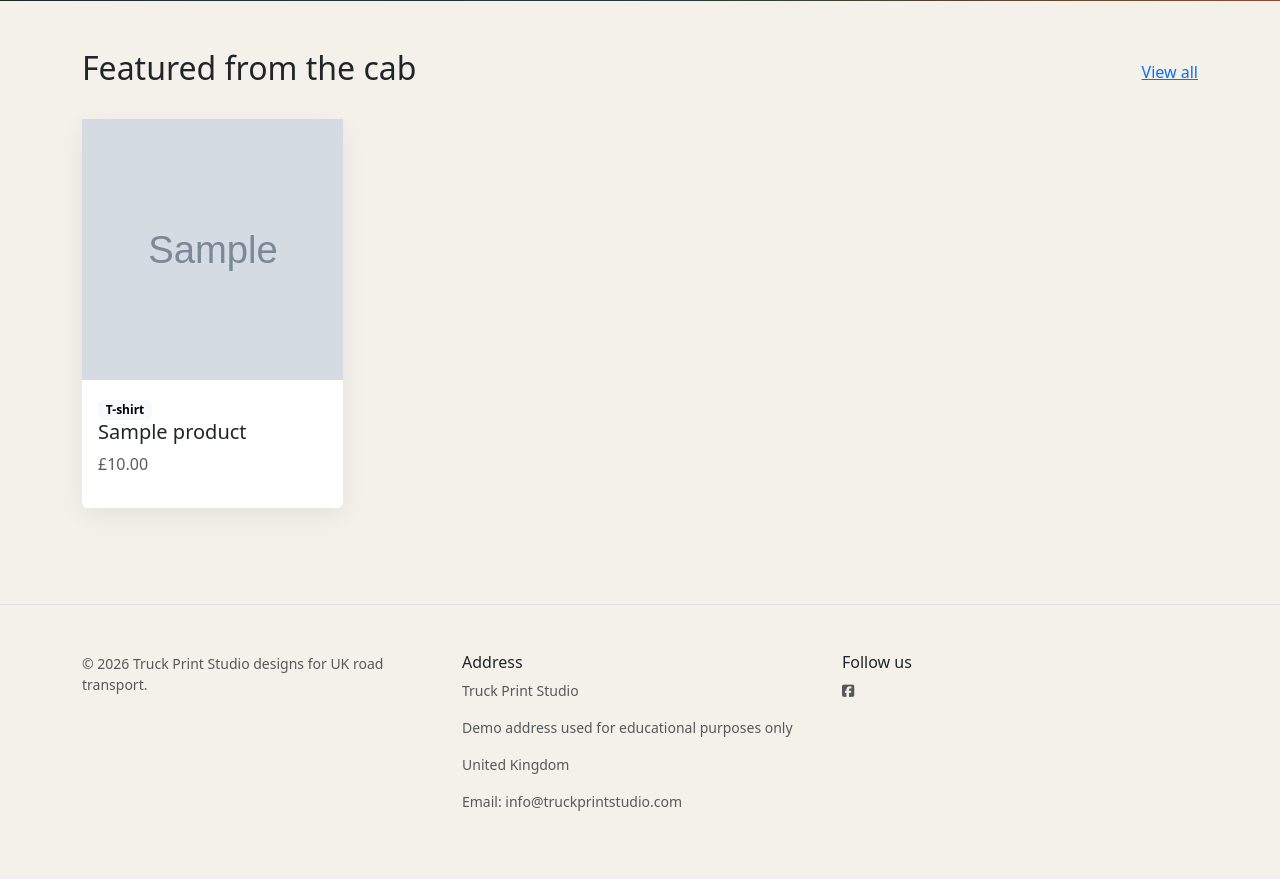
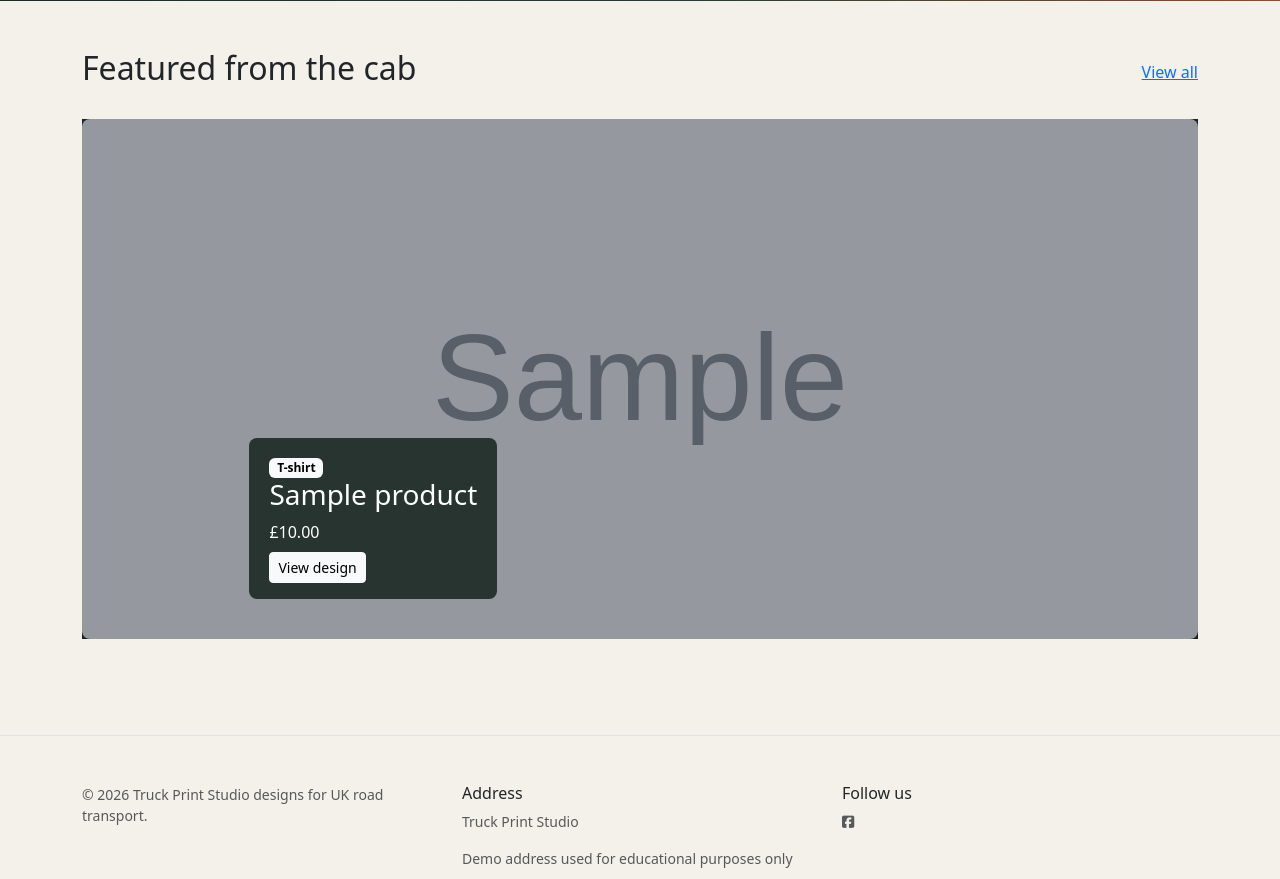
Before and after one commit to 11florin/truck_print_studio, a Django app: page / in a window 1280 px wide. Shown: the part 592-1471 px from the top of the page. Before the commit the page ends 1403 px from the top, so only its background shows below. Run offline with Django 5.2, Linux system fonts and the light colour scheme; tables that the repository leaves empty hold one stand-in row (values such as "Sample post"); grey boxes marked "Sample" are stand-in pictures; parts of the project's set-up code (start-up, migrations or seed data) failed here and were passed over; some libraries are stand-ins or nearby versions.

Commit message:
I add the featured product carousel

```diff
--- a/static/css/style.css
+++ b/static/css/style.css
@@ -11,6 +11,22 @@ body {
 .card {
   border: 0;
   box-shadow: 0 8px 24px #17251f12;
+}
+.carousel-home {
+  overflow: hidden;
+  background: #16251f;
+}
+.carousel-home__image {
+  height: clamp(280px, 45vw, 520px);
+  object-fit: cover;
+  filter: brightness(0.7);
+}
+.carousel-home__caption {
+  display: inline-block;
+  max-width: 32rem;
+  padding: 1rem 1.25rem;
+  background: #16251fdd;
+  border-radius: 0.5rem;
 }
 .brand {
   letter-spacing: 0.14em;
@@ -286,6 +302,12 @@ body {
   }
 }
 
+@media (min-width: 1440px) {
+  .carousel-home .carousel-caption {
+    bottom: 0.5rem;
+  }
+}
+
 /* list  media */
 @media (min-width: 768px) {
   .catalog-search {
--- a/templates/shop/home.html
+++ b/templates/shop/home.html
@@ -25,32 +25,67 @@
     <h2>Featured from the cab</h2>
     <a href="{% url 'shop:list' %}">View all</a>
   </div>
-  <div class="row g-4">
-    {% for product in featured %}
-    <div class="col-6 col-lg-3">
-      <div class="card h-100">
-        <div class="ratio ratio-1x1 bg-light">
-          {% if product.image %}<img
-            src="{{ product.image.url }}"
-            class="object-fit-cover"
-            alt="{{ product.name }}"
-          />{% endif %}
-        </div>
-        <div class="card-body">
-          <span class="badge text-bg-light"
-            >{{ product.get_product_type_display }}</span
-          >
-          <h5>{{ product.name }}</h5>
-          <p class="text-muted">£{{ product.price }}</p>
-          <a href="{{ product.get_absolute_url }}" class="stretched-link"></a>
+  {% if featured %}
+  <div id="featuredCarousel" class="carousel slide carousel-home" data-bs-ride="carousel">
+    {% if featured|length > 1 %}
+    <div class="carousel-indicators">
+      {% for product in featured %}
+      <button
+        type="button"
+        data-bs-target="#featuredCarousel"
+        data-bs-slide-to="{{ forloop.counter0 }}"
+        {% if forloop.first %}class="active" aria-current="true"{% endif %}
+        aria-label="Show {{ product.name }}"
+      ></button>
+      {% endfor %}
+    </div>
+    {% endif %}
+    <div class="carousel-inner rounded-3">
+      {% for product in featured %}
+      <div class="carousel-item {% if forloop.first %}active{% endif %}">
+        {% if product.image %}
+        <img
+          src="{{ product.image.url }}"
+          class="d-block w-100 carousel-home__image"
+          alt="{{ product.name }}"
+        />
+        {% endif %}
+        <div class="carousel-caption text-start">
+          <div class="carousel-home__caption">
+            <span class="badge text-bg-light">{{ product.get_product_type_display }}</span>
+            <h3>{{ product.name }}</h3>
+            <p class="mb-2">£{{ product.price }}</p>
+            <a href="{{ product.get_absolute_url }}" class="btn btn-light btn-sm">
+              View design
+            </a>
+          </div>
         </div>
       </div>
+      {% endfor %}
     </div>
-    {% empty %}
-    <p class="text-muted">
-      Run the demo seed command to load the first road transport collection.
-    </p>
-    {% endfor %}
+    {% if featured|length > 1 %}
+    <button
+      class="carousel-control-prev"
+      type="button"
+      data-bs-target="#featuredCarousel"
+      data-bs-slide="prev"
+      aria-label="Previous featured product"
+    >
+      <span class="carousel-control-prev-icon" aria-hidden="true"></span>
+    </button>
+    <button
+      class="carousel-control-next"
+      type="button"
+      data-bs-target="#featuredCarousel"
+      data-bs-slide="next"
+      aria-label="Next featured product"
+    >
+      <span class="carousel-control-next-icon" aria-hidden="true"></span>
+    </button>
+    {% endif %}
   </div>
+  {% else %}
+  <p class="text-muted">Featured designs will appear here soon.</p>
+  {% endif %}
 </section>
 {% endblock %}
```
